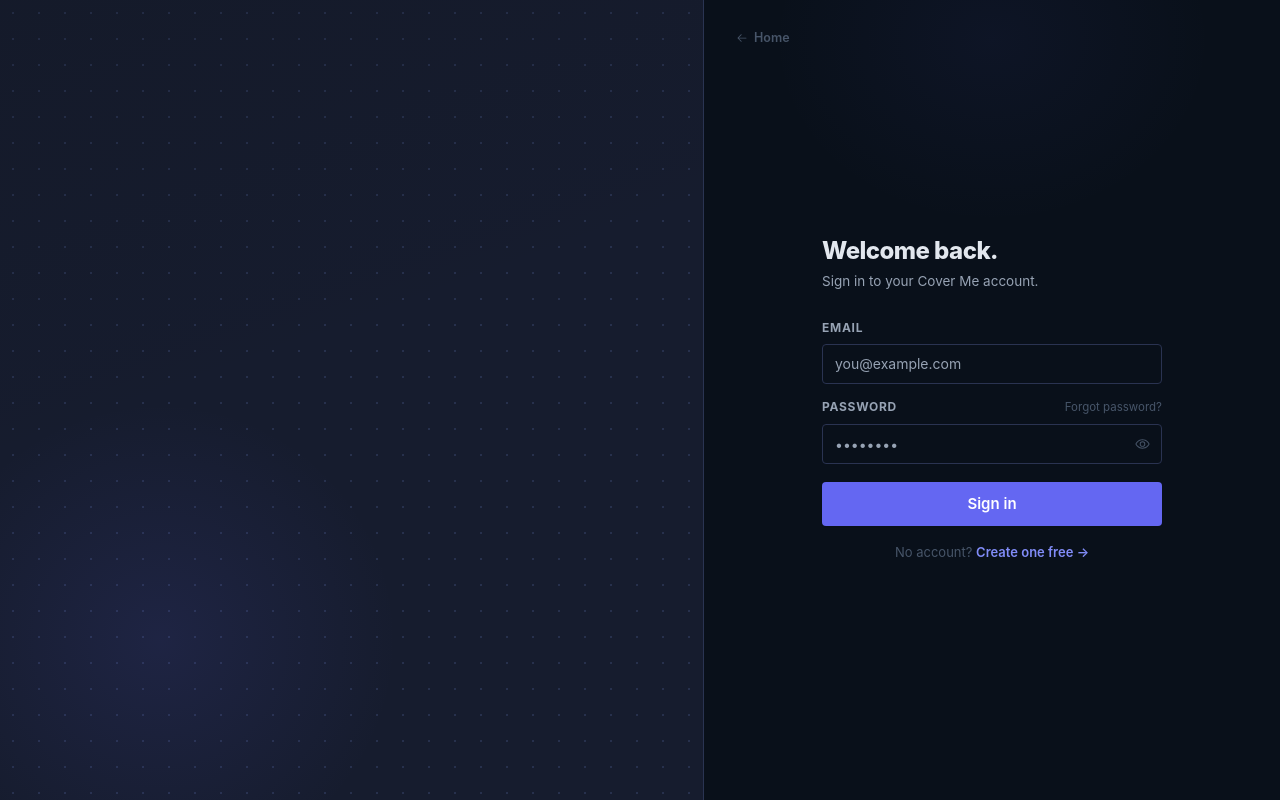
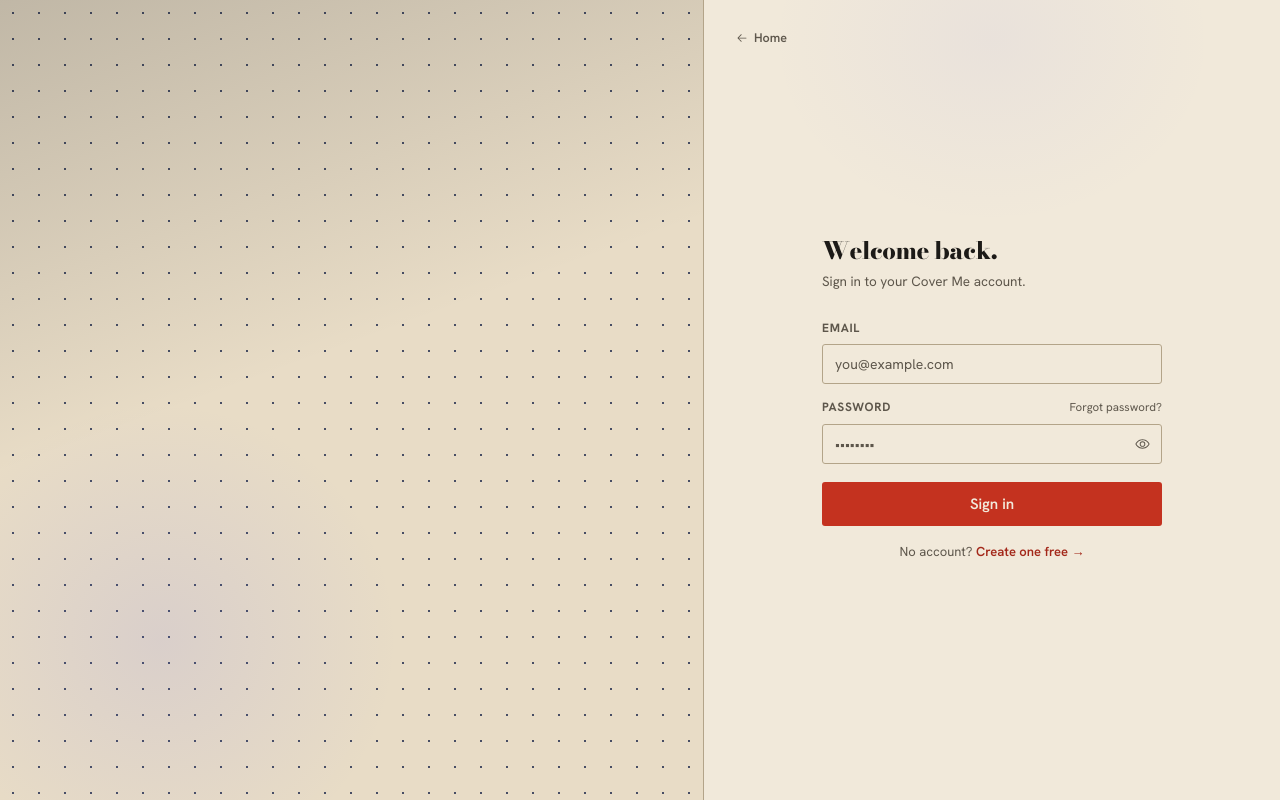
Before and after one commit to TheLinc/cover-me, a Next.js app in the folder web/: page /auth in a window 1280 px wide. Built offline with nearby package versions, Linux system fonts and the light colour scheme; no server answers.

Commit message:
feat(web): made-to-measure tokens, fonts, and brand check

```diff
--- a/web/app/globals.css
+++ b/web/app/globals.css
@@ -2,33 +2,48 @@
 @tailwind components;
 @tailwind utilities;
 
-@import url('https://fonts.googleapis.com/css2?family=Plus+Jakarta+Sans:wght@300;400;500;600;700;800&display=swap');
+/* ── Made to measure palette ─────────────────────────────────────────────────
+ * Hex tokens for our own classes. The HSL channels in the base layer feed
+ * shadcn's hsl(var(--x)) utilities; keep the two in sync.
+ * ─────────────────────────────────────────────────────────────────────────── */
+:root {
+  --tissue:       #F2EADB;
+  --tissue-2:     #E8DCC6;
+  --ink:          #1C1A17;
+  --ink-2:        #5E574C;
+  --pattern-line: #B3A489;
+  --thread:       #C4321F;
+  --thread-deep:  #A3281A; /* hover, and small thread-colored text on --tissue-2 */
+  --tape:         #E6B422; /* ATS score and tape measures only */
+  --chalk:        #3B5B8F; /* "your resume" / "matched" in diagrams only */
+  --night:        #141311;
+}
 
-/* ── Shadcn CSS variables ───────────────────────────────────────────────────
- * --border and --accent are NOT defined here — they live in the project
- * palette below as hex values and are hardcoded in tailwind.config.ts to
- * avoid CSS variable format conflicts (CSS Modules used hex; Tailwind needs
- * raw HSL channel values for hsl(var(--x)) interpolation).
- * ─────────────────────────────────────────────────────────────────────────── */
 @layer base {
   :root {
-    --background:             217 47% 7%;
-    --foreground:             213 27% 91%;
-    --card:                   225 32% 14%;
-    --card-foreground:        213 27% 91%;
-    --popover:                225 32% 14%;
-    --popover-foreground:     213 27% 91%;
-    --primary:                239 84% 67%;
-    --primary-foreground:     0 0% 100%;
-    --secondary:              222 36% 18%;
-    --secondary-foreground:   213 27% 91%;
-    --muted:                  222 36% 18%;
-    --muted-foreground:       215 16% 65%;
-    --destructive:            0 91% 71%;
-    --destructive-foreground: 0 0% 100%;
-    --input:                  225 32% 24%;
-    --ring:                   239 84% 67%;
-    --radius:                 0.375rem;
+    --background:             39 47% 90%;
+    --foreground:             36 10% 10%;
+    --card:                   39 42% 84%;
+    --card-foreground:        36 10% 10%;
+    --popover:                39 47% 90%;
+    --popover-foreground:     36 10% 10%;
+    --primary:                7 73% 45%;
+    --primary-foreground:     39 47% 90%;
+    --secondary:              39 42% 84%;
+    --secondary-foreground:   36 10% 10%;
+    --muted:                  39 42% 84%;
+    --muted-foreground:       37 11% 33%;
+    --destructive:            7 73% 45%;
+    --destructive-foreground: 39 47% 90%;
+    --input:                  39 22% 62%;
+    --ring:                   36 10% 10%;
+    --radius:                 0.25rem;
+  }
+
+  h1, h2 {
+    font-family: var(--font-display), Georgia, serif;
+    font-weight: 500;
+    letter-spacing: -0.015em;
   }
 }
 
@@ -38,132 +53,167 @@
   padding: 0;
 }
 
-:root {
-  --bg:         #0d1117;
-  --surface:    #161c2e;
-  --elevated:   #1e2740;
-  --border:     #2a3452;
-  --accent:     #6366f1;
-  --accent-h:   #818cf8;
-  --accent-dim: rgba(99, 102, 241, 0.14);
-  --accent-glow:rgba(99, 102, 241, 0.28);
-  --text:       #e2e8f0;
-  --text-2:     #94a3b8;
-  --text-3:     #475569;
-  --success:    #34d399;
-  --error:      #f87171;
-  --error-dim:  rgba(248, 113, 113, 0.10);
-
-  --font: 'Plus Jakarta Sans', -apple-system, BlinkMacSystemFont, sans-serif;
-  --r:    5px;
-  --r-md: 6px;
-  --r-lg: 8px;
-  --r-xl: 12px;
-}
-
 html { scroll-behavior: smooth; }
+@media (prefers-reduced-motion: reduce) { html { scroll-behavior: auto; } }
 
 body {
-  background: var(--bg);
-  color: var(--text);
-  font-family: var(--font);
+  background: var(--tissue);
+  color: var(--ink);
+  font-family: var(--font-sans), system-ui, sans-serif;
   font-size: 15px;
   line-height: 1.6;
   -webkit-font-smoothing: antialiased;
   overflow-x: hidden;
 }
 
-a       { color: inherit; text-decoration: none; }
-button  { cursor: pointer; font-family: inherit; }
-img, svg { display: block; }
-
-/* ── Shared layout ───────────────────────────────────────────────────────── */
+a      { color: inherit; text-decoration: none; }
+button { cursor: pointer; font-family: inherit; }
+img, svg, video { display: block; }
+::selection { background: var(--tape); color: var(--ink); }
 
 .container {
-  max-width: 1160px;
+  max-width: 1200px;
   margin: 0 auto;
   padding: 0 48px;
 }
-
 @media (max-width: 768px) {
   .container { padding: 0 20px; }
 }
 
-/* ── "hired." liquid fill — @property can't be expressed in Tailwind ─────── */
+/* ── Motifs ──────────────────────────────────────────────────────────────── */
 
-@property --fill-pct {
-  syntax: '<percentage>';
-  inherits: false;
-  initial-value: 0%;
+/* Yellow tape measure: major tick every 48px, minor every 8px, on the top edge. */
+.tape {
+  background-color: var(--tape);
+  background-image:
+    repeating-linear-gradient(to right, var(--ink) 0 1px, transparent 1px 48px),
+    repeating-linear-gradient(to right, var(--ink) 0 1px, transparent 1px 8px);
+  background-size: 100% 14px, 100% 7px;
+  background-repeat: no-repeat;
 }
 
-.hero-hired {
-  display: inline;
-  white-space: nowrap;
-  background:
-    linear-gradient(
-      to top,
-      transparent   0%,
-      transparent   var(--fill-pct),
-      var(--text)   var(--fill-pct),
-      var(--text)   100%
-    ),
-    linear-gradient(170deg, var(--accent-h) 0%, var(--accent) 55%, #4338ca 100%);
-  -webkit-background-clip: text;
-  background-clip: text;
-  color: transparent;
-  line-height: 1.4;
-  animation: liquidFill 1.6s cubic-bezier(0.25, 0.1, 0.25, 1) 0.65s forwards;
+/* Plain ruler ticks, no fill. Sits under the nav. */
+.ruler {
+  height: 8px;
+  background-image:
+    repeating-linear-gradient(to right, var(--pattern-line) 0 1px, transparent 1px 48px),
+    repeating-linear-gradient(to right, var(--pattern-line) 0 1px, transparent 1px 8px);
+  background-size: 100% 8px, 100% 4px;
+  background-repeat: no-repeat;
 }
 
-@keyframes liquidFill {
-  0%   { --fill-pct:   0%; }
-  72%  { --fill-pct: 105%; }
-  85%  { --fill-pct:  97%; }
-  100% { --fill-pct: 100%; }
+/* Pattern piece: dashed outline with a notch on the top edge and the left edge. */
+.piece {
+  position: relative;
+  background: var(--tissue-2);
+  border: 1.5px dashed var(--pattern-line);
+  border-radius: 4px;
+}
+.piece::before,
+.piece::after {
+  content: '';
+  position: absolute;
+  width: 0;
+  height: 0;
+  border: 7px solid transparent;
+}
+.piece::before { top: -1.5px; left: 32px; border-top-color: var(--pattern-line); }
+.piece::after  { left: -1.5px; top: 32px; border-left-color: var(--pattern-line); }
+
+/* Swatch card with pinked (zigzag) top and bottom edges. */
+.swatch {
+  --z: 14px;
+  mask:
+    conic-gradient(from 135deg at top, #0000, #000 1deg 90deg, #0000 91deg) top / var(--z) 51% repeat-x,
+    conic-gradient(from -45deg at bottom, #0000, #000 1deg 90deg, #0000 91deg) bottom / var(--z) 51% repeat-x;
 }
 
-/* ── Skeleton shimmer — complex gradient animation, not Tailwind-able ─────── */
+/* Hang tag silhouette. The punched hole is a child element. */
+.tag { clip-path: polygon(16% 0, 84% 0, 100% 7%, 100% 100%, 0 100%, 0 7%); }
 
+/* Loading shimmer in the WorkflowDemo popup. */
 .skeleton-line {
-  border-radius: 3px;
-  background: linear-gradient(
-    90deg,
-    var(--elevated) 25%,
-    rgba(99, 102, 241, 0.1) 50%,
-    var(--elevated) 75%
-  );
+  border-radius: 2px;
+  background: linear-gradient(90deg, var(--tissue-2) 25%, rgba(196, 50, 31, 0.12) 50%, var(--tissue-2) 75%);
   background-size: 300% 100%;
   animation: skeletonShimmer 1.8s ease-in-out infinite;
 }
-
 @keyframes skeletonShimmer {
   0%   { background-position: 200% center; }
   100% { background-position: -200% center; }
 }
 
-/* ── Keyframes — referenced by arbitrary Tailwind animation values ─────────── */
+/* Running stitch down the landing page's left margin. */
+.thread-line {
+  position: absolute;
+  top: 0;
+  bottom: 0;
+  left: max(12px, calc((100vw - 1200px) / 2 - 8px));
+  width: 2px;
+  background: repeating-linear-gradient(to bottom, var(--thread) 0 12px, transparent 12px 20px);
+  pointer-events: none;
+}
+@media (max-width: 767px) {
+  .thread-line { display: none; }
+}
+
+/* ATS score tape. --score is animated in the scroll-driven block; 78 is the finished state. */
+@property --score {
+  syntax: '<integer>';
+  inherits: true;
+  initial-value: 78;
+}
+.score-tape .score-fill { width: calc(var(--score) * 1%); }
+.score-tape .score-num::after { counter-reset: score var(--score); content: counter(score) '%'; }
+
+/* Stitched wordmark in the footer. */
+.stitch-text {
+  fill: none;
+  stroke: var(--thread);
+  stroke-width: 2.5;
+  stroke-dasharray: 11 7;
+  stroke-linecap: round;
+}
 
 @keyframes fadeUp {
   from { opacity: 0; transform: translateY(18px); }
   to   { opacity: 1; transform: translateY(0); }
 }
-
 @keyframes fadeIn {
   from { opacity: 0; }
   to   { opacity: 1; }
 }
 
-@keyframes floatY {
-  0%, 100% { transform: translateY(0); }
-  50%       { transform: translateY(-10px); }
+/* scroll-driven:start
+ * Every animation-timeline rule lives in this block. Outside it, everything
+ * renders in its finished state, so Firefox (no scroll timelines) and
+ * reduced-motion visitors get a complete page. scripts/check-brand.mjs fails
+ * if animation-timeline appears anywhere else. */
+@supports (animation-timeline: view()) {
+  @media (prefers-reduced-motion: no-preference) {
+    .reveal {
+      animation: reveal ease-out both;
+      animation-timeline: view();
+      animation-range: entry 0% entry 70%;
+    }
+    .thread-line {
+      animation: threadDraw linear both;
+      animation-timeline: scroll(root);
+    }
+    .score-tape {
+      animation: score linear both;
+      animation-timeline: view();
+      animation-range: entry 30% cover 50%;
+    }
+    .stitch-draw {
+      animation: stitchDraw ease-out both;
+      animation-timeline: view();
+      animation-range: entry 10% cover 40%;
+    }
+  }
 }
-
-@keyframes pulse {
-  0%, 100% { opacity: 1; }
-  50%       { opacity: 0.35; }
-}
-
-@keyframes spin {
-  to { transform: rotate(360deg); }
-}
+@keyframes reveal     { from { opacity: 0; translate: 0 24px; } to { opacity: 1; translate: 0 0; } }
+@keyframes threadDraw { from { clip-path: inset(0 0 100% 0); } to { clip-path: inset(0 0 0 0); } }
+@keyframes score      { from { --score: 52; } to { --score: 78; } }
+@keyframes stitchDraw { from { clip-path: inset(0 100% 0 0); } to { clip-path: inset(0 0 0 0); } }
+/* scroll-driven:end */
--- a/web/app/layout.tsx
+++ b/web/app/layout.tsx
@@ -1,6 +1,17 @@
 import type { Metadata } from 'next'
 import './globals.css'
 import { CHROME_STORE_URL } from '@/lib/utils'
+import { Bodoni_Moda, Hanken_Grotesk, IBM_Plex_Mono } from 'next/font/google'
+
+const display = Bodoni_Moda({
+  subsets: ['latin'],
+  style: ['normal', 'italic'],
+  axes: ['opsz'],
+  variable: '--font-display',
+  display: 'swap',
+})
+const sans = Hanken_Grotesk({ subsets: ['latin'], variable: '--font-sans', display: 'swap' })
+const mono = IBM_Plex_Mono({ subsets: ['latin'], weight: ['400', '500'], variable: '--font-mono', display: 'swap' })
 
 const BASE = process.env.NEXT_PUBLIC_SITE_URL ?? 'https://www.cover-me.dev'
 
@@ -79,7 +90,7 @@ const jsonLdWebSite = {
 
 export default function RootLayout({ children }: { children: React.ReactNode }) {
   return (
-    <html lang="en">
+    <html lang="en" className={`${display.variable} ${sans.variable} ${mono.variable}`}>
       <head>
         <script type="application/ld+json" dangerouslySetInnerHTML={{ __html: JSON.stringify(jsonLdOrg) }} />
         <script type="application/ld+json" dangerouslySetInnerHTML={{ __html: JSON.stringify(jsonLdWebSite) }} />
--- a/web/components/ui/button.tsx
+++ b/web/components/ui/button.tsx
@@ -4,27 +4,21 @@ import { cva, type VariantProps } from 'class-variance-authority'
 import { cn } from '@/lib/utils'
 
 const buttonVariants = cva(
-  'inline-flex items-center justify-center gap-2 whitespace-nowrap rounded-md text-sm font-semibold transition-colors focus-visible:outline-none focus-visible:ring-2 focus-visible:ring-ring focus-visible:ring-offset-2 focus-visible:ring-offset-background disabled:pointer-events-none disabled:opacity-50 [&_svg]:pointer-events-none [&_svg]:shrink-0',
+  'inline-flex items-center justify-center gap-2 whitespace-nowrap rounded-[3px] text-sm font-semibold transition-colors focus-visible:outline-none focus-visible:ring-2 focus-visible:ring-ink focus-visible:ring-offset-2 focus-visible:ring-offset-tissue disabled:pointer-events-none disabled:opacity-50 [&_svg]:pointer-events-none [&_svg]:shrink-0',
   {
     variants: {
       variant: {
-        default:
-          'bg-primary text-primary-foreground hover:bg-primary/90 shadow-sm',
-        secondary:
-          'bg-secondary text-secondary-foreground hover:bg-secondary/80 border border-border',
-        destructive:
-          'bg-destructive text-destructive-foreground hover:bg-destructive/90 shadow-sm',
-        outline:
-          'border border-border bg-transparent text-foreground hover:bg-accent hover:text-accent-foreground',
-        ghost:
-          'text-foreground hover:bg-accent hover:text-accent-foreground',
-        link:
-          'text-primary underline-offset-4 hover:underline',
+        default:     'bg-thread text-tissue hover:bg-thread-deep',
+        secondary:   'bg-tissue-2 text-ink hover:bg-[#DFD1B7] border border-line',
+        destructive: 'bg-thread-deep text-tissue hover:bg-thread',
+        outline:     'border border-ink bg-transparent text-ink hover:bg-ink hover:text-tissue',
+        ghost:       'text-ink hover:bg-tissue-2',
+        link:        'text-thread underline-offset-4 hover:underline',
       },
       size: {
         default: 'h-10 px-4 py-2',
-        sm:      'h-8 rounded-md px-3 text-xs',
-        lg:      'h-11 rounded-md px-6 text-[15px]',
+        sm:      'h-8 rounded-[3px] px-3 text-xs',
+        lg:      'h-11 rounded-[3px] px-6 text-[15px]',
         icon:    'h-10 w-10',
       },
     },
--- a/web/package.json
+++ b/web/package.json
@@ -5,7 +5,8 @@
   "scripts": {
     "dev": "node --env-file=.env.localdb node_modules/next/dist/bin/next dev",
     "build": "next build",
-    "start": "next start"
+    "start": "next start",
+    "check": "node scripts/check-brand.mjs"
   },
   "dependencies": {
     "@phosphor-icons/react": "^2.1.10",
--- a/web/tailwind.config.ts
+++ b/web/tailwind.config.ts
@@ -10,59 +10,48 @@ const config: Config = {
   theme: {
     extend: {
       colors: {
-        // Shadcn colors
-        border:      '#2a3452',
+        // shadcn
+        border:      'var(--pattern-line)',
         input:       'hsl(var(--input))',
         ring:        'hsl(var(--ring))',
         background:  'hsl(var(--background))',
         foreground:  'hsl(var(--foreground))',
-        primary: {
-          DEFAULT:    'hsl(var(--primary))',
-          foreground: 'hsl(var(--primary-foreground))',
+        primary:     { DEFAULT: 'hsl(var(--primary))',     foreground: 'hsl(var(--primary-foreground))' },
+        secondary:   { DEFAULT: 'hsl(var(--secondary))',   foreground: 'hsl(var(--secondary-foreground))' },
+        destructive: { DEFAULT: 'hsl(var(--destructive))', foreground: 'hsl(var(--destructive-foreground))' },
+        muted:       { DEFAULT: 'hsl(var(--muted))',       foreground: 'hsl(var(--muted-foreground))' },
+        accent:      { DEFAULT: 'var(--tissue-2)',          foreground: 'var(--ink)' },
+        popover:     { DEFAULT: 'hsl(var(--popover))',     foreground: 'hsl(var(--popover-foreground))' },
+        card:        { DEFAULT: 'hsl(var(--card))',        foreground: 'hsl(var(--card-foreground))' },
+        // Made to measure (values in globals.css)
+        tissue: { DEFAULT: 'var(--tissue)', 2: 'var(--tissue-2)' },
+        ink:    { DEFAULT: 'var(--ink)',    2: 'var(--ink-2)' },
+        line:   'var(--pattern-line)',
+        thread: { DEFAULT: 'var(--thread)', deep: 'var(--thread-deep)' },
+        tape:   'var(--tape)',
+        chalk:  'var(--chalk)',
+        night:  'var(--night)',
+        // Legacy aliases still used by inner pages. New code uses the names above.
+        surface:  'var(--tissue-2)',
+        elevated: 'var(--tissue-2)',
+        brand: {
+          DEFAULT: 'var(--thread)',
+          light:   'var(--thread-deep)',
+          dim:     'rgba(196,50,31,0.10)',
+          glow:    'rgba(196,50,31,0.18)',
         },
-        secondary: {
-          DEFAULT:    'hsl(var(--secondary))',
-          foreground: 'hsl(var(--secondary-foreground))',
-        },
-        destructive: {
-          DEFAULT:    'hsl(var(--destructive))',
-          foreground: 'hsl(var(--destructive-foreground))',
-        },
-        muted: {
-          DEFAULT:    'hsl(var(--muted))',
-          foreground: 'hsl(var(--muted-foreground))',
-        },
-        accent: {
-          DEFAULT:    '#1e2740',
-          foreground: '#e2e8f0',
-        },
-        popover: {
-          DEFAULT:    'hsl(var(--popover))',
-          foreground: 'hsl(var(--popover-foreground))',
-        },
-        card: {
-          DEFAULT:    'hsl(var(--card))',
-          foreground: 'hsl(var(--card-foreground))',
-        },
-        // Project semantic aliases — map to CSS variables defined in globals.css
-        surface:  'var(--surface)',   // = #161c2e
-        elevated: 'var(--elevated)',  // = #1e2740
-        brand: {
-          DEFAULT: 'var(--accent)',       // = #6366f1
-          light:   'var(--accent-h)',     // = #818cf8
-          dim:     'rgba(99,102,241,0.14)',
-          glow:    'rgba(99,102,241,0.28)',
-        },
-        dim:     'var(--text-3)',    // = #475569 (very muted text)
-        success: 'var(--success)',   // = #34d399
+        dim:     'var(--ink-2)',
+        success: 'var(--chalk)',
       },
       borderRadius: {
         lg: 'var(--radius)',
-        md: 'calc(var(--radius) - 2px)',
-        sm: 'calc(var(--radius) - 4px)',
+        md: 'calc(var(--radius) - 1px)',
+        sm: 'calc(var(--radius) - 2px)',
       },
       fontFamily: {
-        sans: ['Plus Jakarta Sans', '-apple-system', 'BlinkMacSystemFont', 'sans-serif'],
+        sans:    ['var(--font-sans)', 'system-ui', 'sans-serif'],
+        display: ['var(--font-display)', 'Georgia', 'serif'],
+        mono:    ['var(--font-mono)', 'ui-monospace', 'monospace'],
       },
       keyframes: {
         'accordion-down': {
```
Also changed, not shown: web/scripts/check-brand.mjs (added, +113 -0 lines), 1 other file (tests, documents, lock files or other folders).
